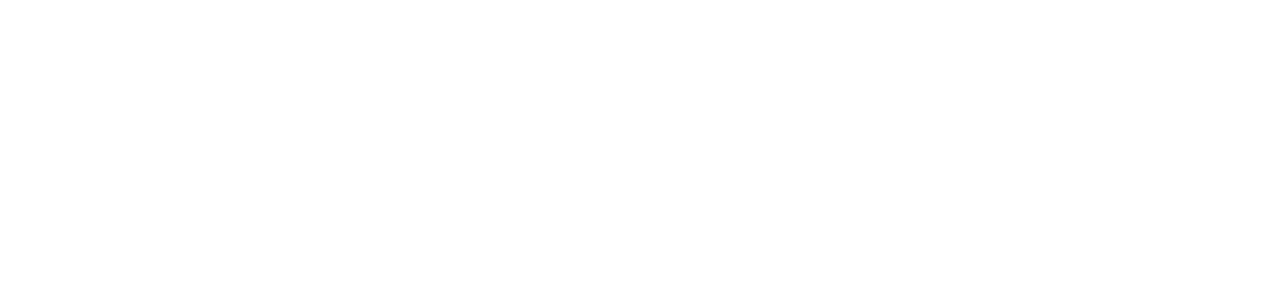
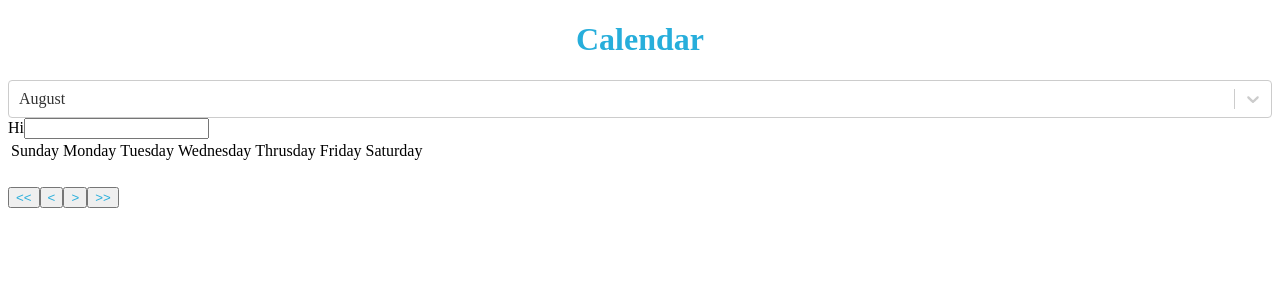
Before and after one commit to nazir-hussain/Lists-and-Conditional-Rendering---Calendar---rndrsff7lnj4, a React app: page / in a window 1280 px wide. Shown: the top 300 px of the page. Built offline with nearby package versions, Linux system fonts and the light colour scheme.

Commit message:
Update App.js

```diff
--- a/src/components/App.js
+++ b/src/components/App.js
@@ -1,9 +1,120 @@
-import React, {Component, useState} from "react";
+import React, {Component, useState,useEffect} from "react";
 import '../styles/App.css';
+import Select from 'react-select'
 
 const App = () => {
+
+  const options = [
+    {value: "January", label:"January"},
+    {value: "February", label:"February"},
+    {value: "March", label:"March"},
+    {value: "April", label:"April"},
+    {value: "May", label:"May"},
+    {value: "June", label:"June"},
+    {value: "July", label:"July"},
+    {value: "August", label:"August"},
+    {value: "September", label:"September"},
+    {value: "October", label:"October"},
+    {value: "November", label:"November"},
+    {value: "December", label:"December"}
+  ]
   return (
-    <div id="main"></div>
+    <div id="main">
+      <h1 id="heading">Calendar</h1>
+      <div id="second">
+      <Select id="month"
+
+         value = {options.value}
+        options = {options}
+        defaultValue = {options[parseInt(new Date().getMonth())]}
+      />
+      <span id="year">{"Hi"}</span>
+      <input id="year-text-box" type="text" ></input>
+      </div>
+      <table id="table">
+        {/* <option value="January" >January</option>
+        <option value="February" >February</option>
+        <option value="March" >March</option>
+        <option value="April" >April</option>
+        <option value="May" >May</option>
+        <option value="June">June</option>
+        <option value="July">July</option>
+        <option value="August">August</option>
+        <option value="September">September</option>
+        <option value="October">October</option>
+        <option value="November">November</option>
+  <option value="December">December</option> */}
+        <tr>
+          <td>Sunday</td>
+          <td>Monday</td>
+          <td>Tuesday</td>
+          <td>Wednesday</td>
+          <td>Thrusday</td>
+          <td>Friday</td>
+          <td>Saturday</td>
+        </tr>
+        <tr>
+          <td></td>
+          <td></td>
+          <td></td>
+          <td></td>
+          <td></td>
+          <td></td>
+          <td></td>
+        </tr>
+        <tr>
+          <td></td>
+          <td></td>
+          <td></td>
+          <td></td>
+          <td></td>
+          <td></td>
+          <td></td>
+        </tr>
+        <tr>
+          <td></td>
+          <td></td>
+          <td></td>
+          <td></td>
+          <td></td>
+          <td></td>
+          <td></td>
+        </tr>
+        <tr>
+          <td></td>
+          <td></td>
+          <td></td>
+          <td></td>
+          <td></td>
+          <td></td>
+          <td></td>
+        </tr>
+        <tr>
+          <td></td>
+          <td></td>
+          <td></td>
+          <td></td>
+          <td></td>
+          <td></td>
+          <td></td>
+        </tr>
+        <tr>
+          <td></td>
+          <td></td>
+          <td></td>
+          <td></td>
+          <td></td>
+          <td></td>
+          <td></td>
+        </tr>
+      </table>
+      <div id="buttons">
+      <button id="previous-year">{"<<"}</button>
+      <button id="previous-month">{"<"}</button>
+      <button id="next-month">{">"}</button>
+      <button id="next-year">{">>"}</button>
+      </div>
+    </div>
   )
 }
 
```
